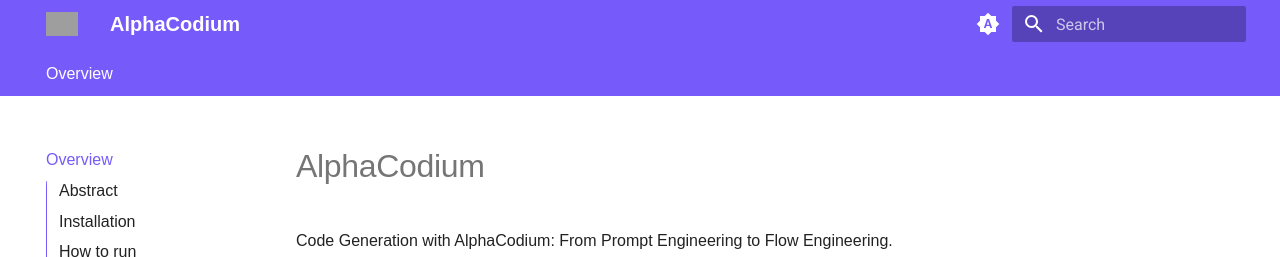
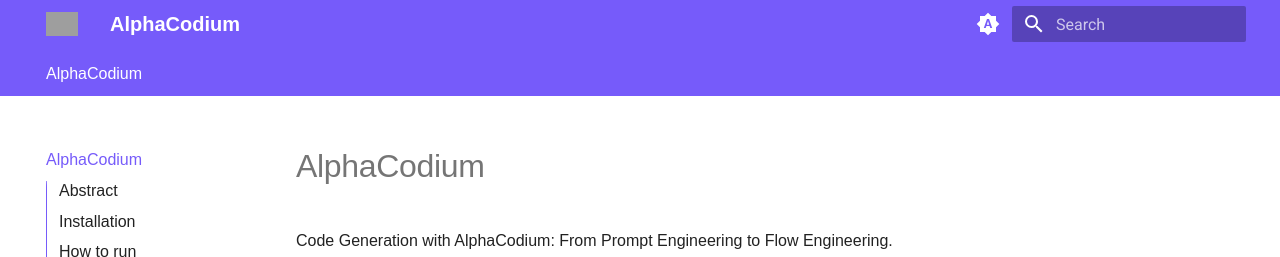
Before and after one commit to Codium-ai/AlphaCodium, an MkDocs documentation site: the page built from docs/docs/index.md, in a window 1280 px wide and 900 px high. Shown: the top 257 px of the window. Built offline with MkDocs 1.6.1 and Material for MkDocs 9.7.7, drawn with Linux system fonts in a browser that asks for light colours; some of the changed lines change nothing that is shown; grey boxes are pictures that could not be loaded.

Commit message:
Update mkdocs.yml

```diff
--- a/docs/mkdocs.yml
+++ b/docs/mkdocs.yml
@@ -1,7 +1,7 @@
 site_name: AlphaCodium
 
 nav:
-  - Overview: 'index.md'
+  - AlphaCodium: 'index.md'
 
 theme:
   logo: https://www.codium.ai/wp-content/uploads/2023/02/codium-mobile-logo.svg
```
